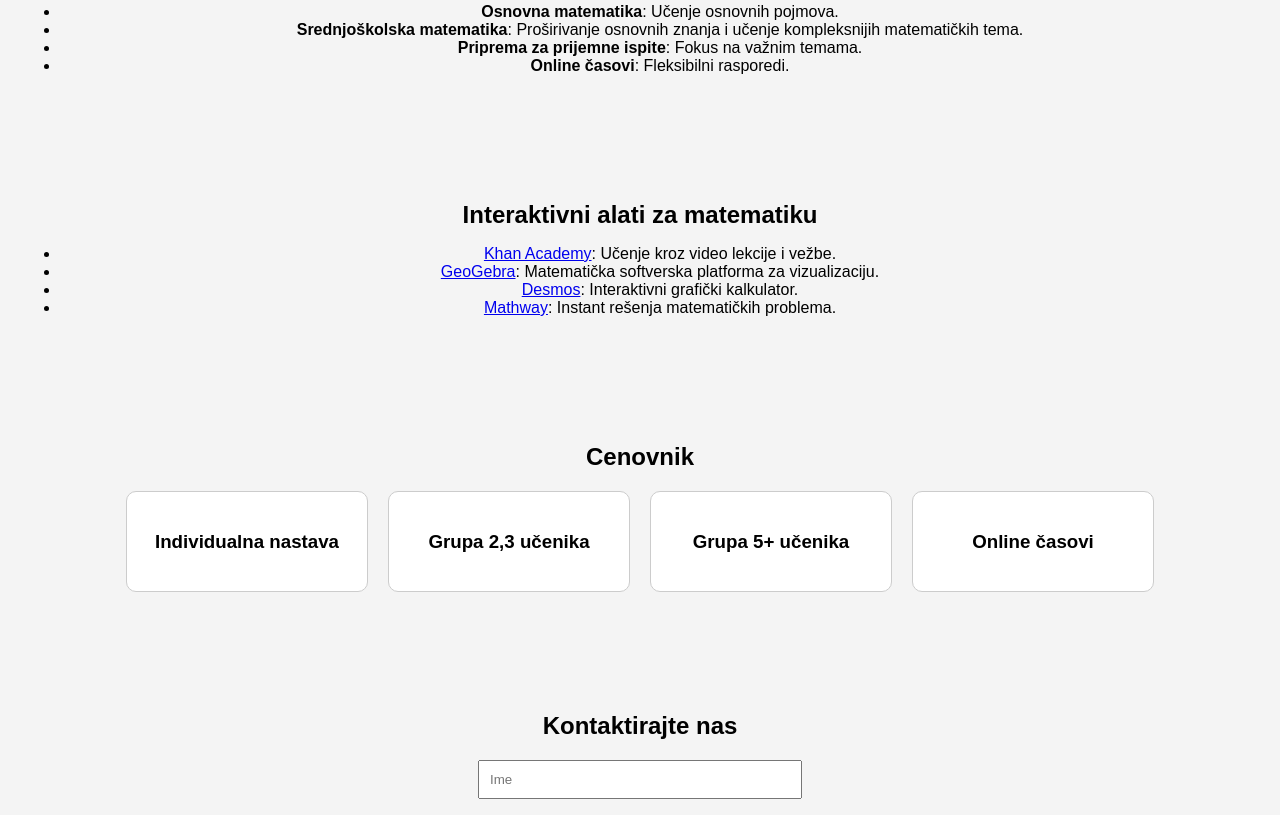
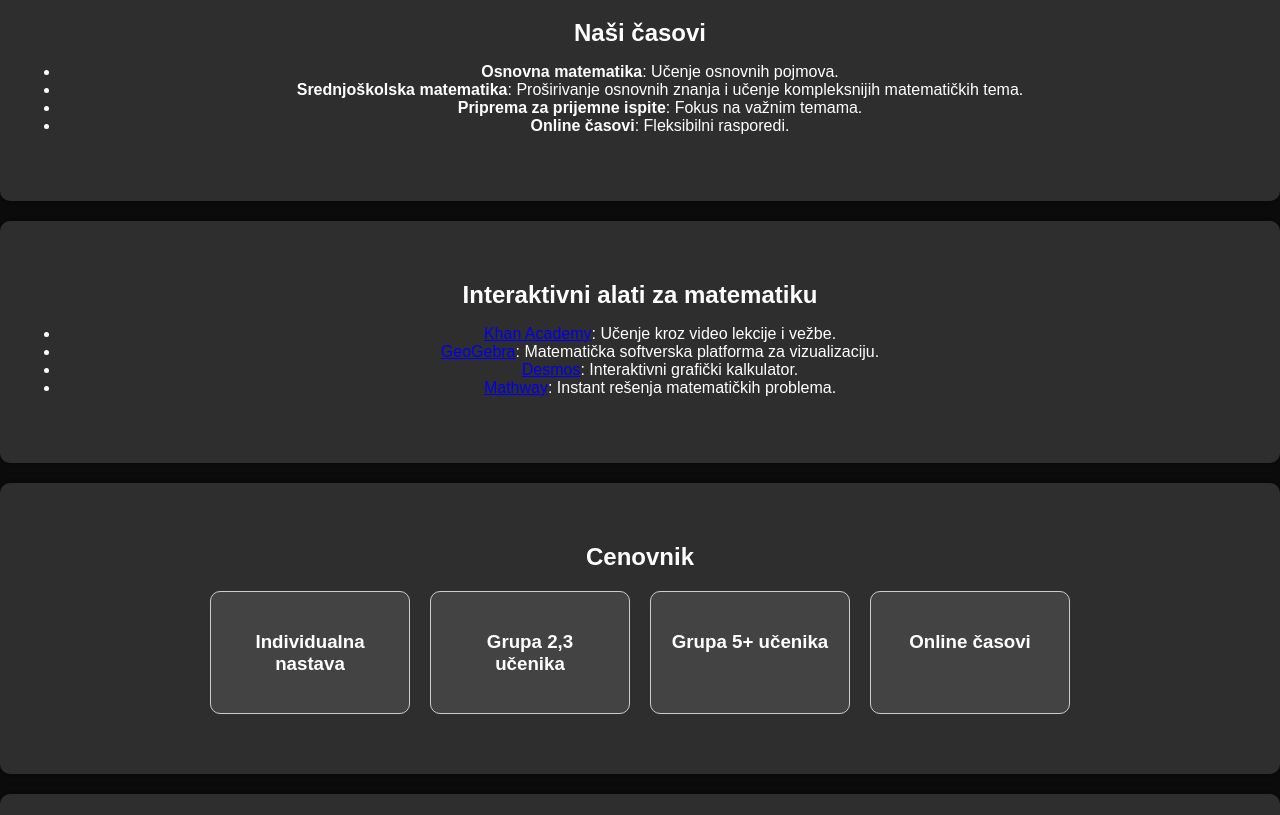
Before and after one commit to matematika-profesor/MatemaTika_PROFESOR, a plain HTML site: page index.html in a window 1280 px wide. Shown: the part 825-1640 px from the top of the page. Drawn offline with nearby package versions, Linux system fonts and the light colour scheme.

Commit message:
Update sajt.css

```diff
--- a/sajt.css
+++ b/sajt.css
@@ -1,12 +1,18 @@
+* {
+    box-sizing: border-box;
+}
+
 body {
     font-family: Arial, sans-serif;
     margin: 0;
     padding: 0;
     overflow: hidden;
+    background-color: #0c0c0c;
+    color: #ffffff;
 }
 
 header {
-    background-color: #1e1e1e;
+    background-color: rgba(30, 30, 30, 0.8);
     color: white;
     padding: 20px;
     display: flex;
@@ -49,22 +55,30 @@ button:hover {
 nav ul {
     list-style: none;
     padding: 0;
+    display: flex;
 }
 
 nav li {
-    display: inline;
     margin: 0 15px;
 }
 
 nav a {
     color: white;
     text-decoration: none;
+    transition: color 0.3s;
+}
+
+nav a:hover {
+    color: #007bff;
 }
 
 section {
     padding: 50px 20px;
     text-align: center;
-    background-color: #f4f4f4;
+    background-color: rgba(50, 50, 50, 0.9);
+    margin: 20px 0;
+    border-radius: 10px;
+    box-shadow: 0 0 10px rgba(0, 0, 0, 0.5);
 }
 
 h1, h2 {
@@ -82,9 +96,11 @@ h1, h2 {
     padding: 20px;
     border: 1px solid #ccc;
     border-radius: 10px;
-    background-color: #ffffff;
+    background-color: rgba(255, 255, 255, 0.1);
     width: 200px;
     transition: transform 0.3s;
+    position: relative;
+    overflow: hidden;
 }
 
 .pricing-item:hover {
@@ -102,6 +118,10 @@ input, textarea {
     padding: 10px;
     width: 100%;
     max-width: 300px;
+    border: 1px solid #ccc;
+    border-radius: 5px;
+    background-color: rgba(255, 255, 255, 0.1);
+    color: white;
 }
 
 button[type="submit"] {
@@ -163,4 +183,5 @@ button[type="submit"]:hover {
     border-radius: 50%;
     opacity: 0.7;
     animation: floating 6s infinite ease-in-out;
+    pointer-events: none;
 }
```
